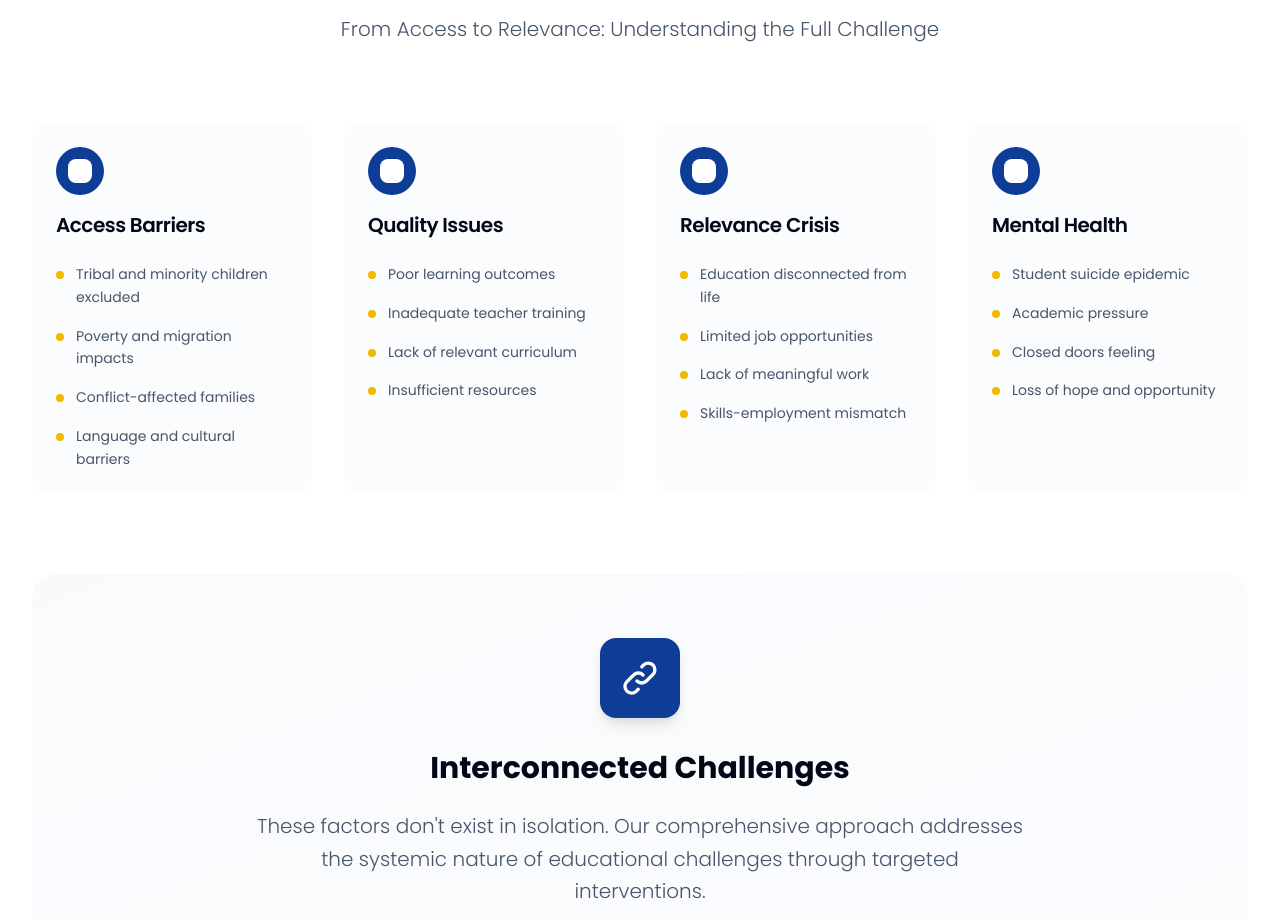
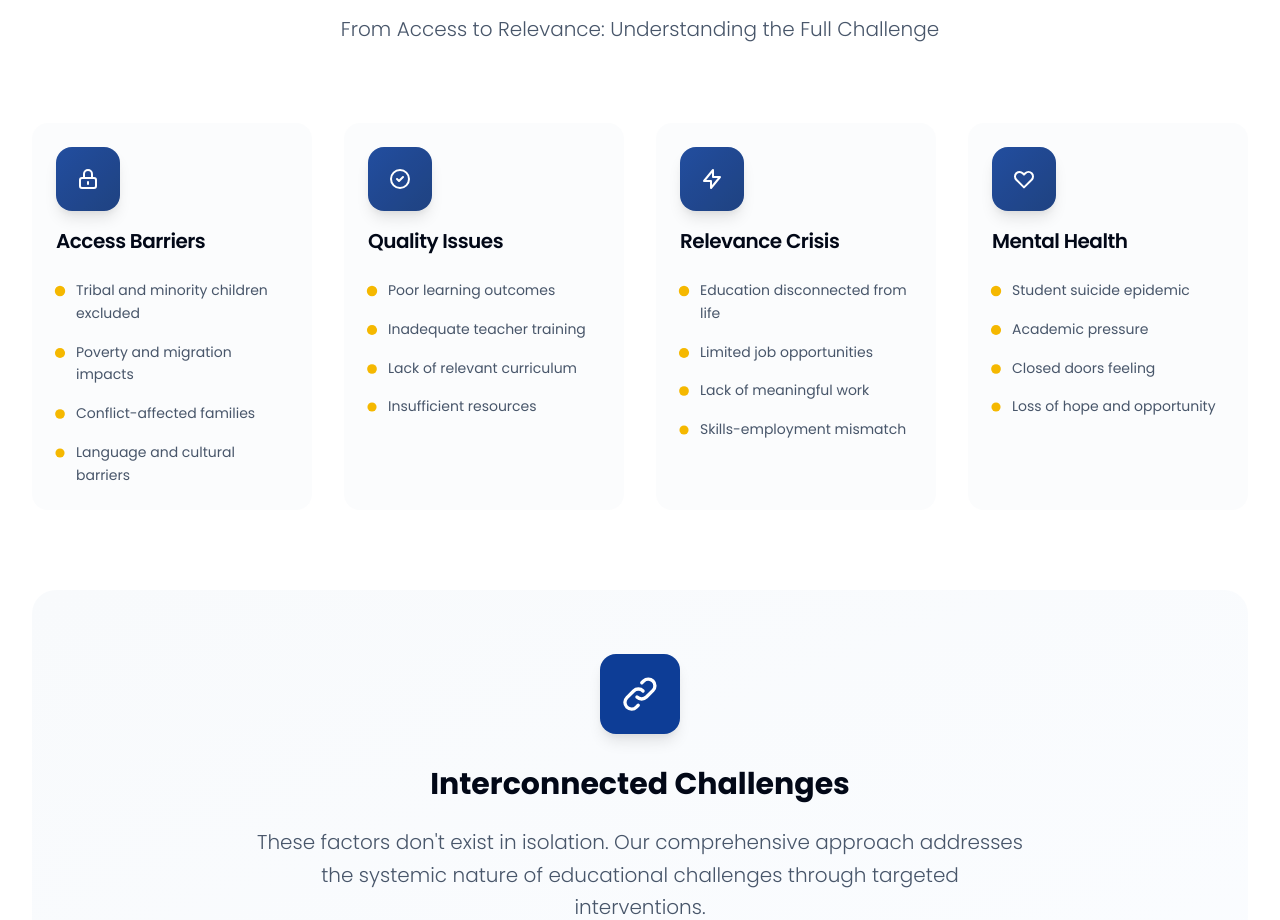
Before and after one commit to jabinweb/sosc, a Next.js app: page / in a window 1280 px wide. Shown: the part 2920-3840 px from the top of the page. Built offline with nearby package versions, Linux system fonts and the light colour scheme.

Commit message:
fix favicon

```diff
--- a/components/sections/RootCause.tsx
+++ b/components/sections/RootCause.tsx
@@ -28,6 +28,85 @@ const scaleOnHover = {
 
 export default function RootCause() {
     const { homepage } = siteContent;
+
+  // Icon components for each category
+  const categoryIcons = {
+    "Access Barriers": (
+      <motion.svg
+        className="w-6 h-6 text-white"
+        fill="none"
+        stroke="currentColor"
+        viewBox="0 0 24 24"
+        initial={{ pathLength: 0 }}
+        animate={{ pathLength: 1 }}
+        transition={{ duration: 2, ease: "easeInOut" }}
+      >
+        <motion.path
+          strokeLinecap="round"
+          strokeLinejoin="round"
+          strokeWidth={2}
+          d="M12 15v2m-6 4h12a2 2 0 002-2v-6a2 2 0 00-2-2H6a2 2 0 00-2 2v6a2 2 0 002 2zm10-10V7a4 4 0 00-8 0v4h8z"
+          initial={{ pathLength: 0, opacity: 0 }}
+          animate={{ pathLength: 1, opacity: 1 }}
+          transition={{ duration: 1.5, ease: "easeInOut" }}
+        />
+      </motion.svg>
+    ),
+    "Quality Issues": (
+      <motion.svg
+        className="w-6 h-6 text-white"
+        fill="none"
+        stroke="currentColor"
+        viewBox="0 0 24 24"
+      >
+        <motion.path
+          strokeLinecap="round"
+          strokeLinejoin="round"
+          strokeWidth={2}
+          d="M9 12l2 2 4-4m6 2a9 9 0 11-18 0 9 9 0 0118 0z"
+          initial={{ pathLength: 0, opacity: 0 }}
+          animate={{ pathLength: 1, opacity: 1 }}
+          transition={{ duration: 1.5, ease: "easeInOut" }}
+        />
+      </motion.svg>
+    ),
+    "Relevance Crisis": (
+      <motion.svg
+        className="w-6 h-6 text-white"
+        fill="none"
+        stroke="currentColor"
+        viewBox="0 0 24 24"
+      >
+        <motion.path
+          strokeLinecap="round"
+          strokeLinejoin="round"
+          strokeWidth={2}
+          d="M13 10V3L4 14h7v7l9-11h-7z"
+          initial={{ pathLength: 0, opacity: 0 }}
+          animate={{ pathLength: 1, opacity: 1 }}
+          transition={{ duration: 1.5, ease: "easeInOut" }}
+        />
+      </motion.svg>
+    ),
+    "Mental Health": (
+      <motion.svg
+        className="w-6 h-6 text-white"
+        fill="none"
+        stroke="currentColor"
+        viewBox="0 0 24 24"
+      >
+        <motion.path
+          strokeLinecap="round"
+          strokeLinejoin="round"
+          strokeWidth={2}
+          d="M4.318 6.318a4.5 4.5 0 000 6.364L12 20.364l7.682-7.682a4.5 4.5 0 00-6.364-6.364L12 7.636l-1.318-1.318a4.5 4.5 0 00-6.364 0z"
+          initial={{ pathLength: 0, opacity: 0, scale: 0.8 }}
+          animate={{ pathLength: 1, opacity: 1, scale: 1 }}
+          transition={{ duration: 1.5, ease: "easeInOut" }}
+        />
+      </motion.svg>
+    ),
+  };
 
   return (
           <section className="py-24 bg-white">
@@ -63,11 +142,30 @@ export default function RootCause() {
                 variants={fadeInUp}
                 className="group"
               >
-                <Card className="h-full border-0 shadow-none bg-gray-50/50 hover:bg-white hover:shadow-lg transition-all duration-300 rounded-2xl">
+                <Card className="h-full border-0 shadow-none bg-gray-50/50 hover:bg-white hover:shadow-lg transition-all duration-300 rounded-2xl overflow-hidden">
                   <CardHeader className="pb-6">
-                    <div className="w-12 h-12 bg-brand-primary rounded-xl flex items-center justify-center mb-4 group-hover:scale-110 transition-transform duration-300">
-                      <div className="w-6 h-6 bg-white rounded-sm"></div>
-                    </div>
+                    <motion.div
+                      className="w-16 h-16 bg-gradient-to-br from-brand-primary to-brand-primary-700 rounded-2xl flex items-center justify-center mb-4 shadow-lg relative overflow-hidden"
+                      whileHover={{ scale: 1.1, rotate: 5 }}
+                      transition={{ type: "spring", stiffness: 300, damping: 20 }}
+                    >
+                      {/* Animated background particles */}
+                      <motion.div
+                        className="absolute inset-0 bg-white/20"
+                        animate={{
+                          scale: [1, 1.2, 1],
+                          opacity: [0.3, 0.5, 0.3],
+                        }}
+                        transition={{
+                          duration: 3,
+                          repeat: Infinity,
+                          ease: "easeInOut"
+                        }}
+                      />
+                      <div className="relative z-10">
+                        {categoryIcons[category.category as keyof typeof categoryIcons]}
+                      </div>
+                    </motion.div>
                     <CardTitle className="text-xl text-gray-900 group-hover:text-brand-primary transition-colors">
                       {category.category}
                     </CardTitle>
@@ -75,10 +173,27 @@ export default function RootCause() {
                   <CardContent className="pt-0">
                     <ul className="space-y-4">
                       {category.causes.map((cause, causeIndex) => (
-                        <li key={causeIndex} className="flex items-start text-gray-600 group-hover:text-gray-700 transition-colors">
-                          <div className="w-2 h-2 bg-brand-secondary rounded-full mt-2 mr-3 flex-shrink-0"></div>
+                        <motion.li
+                          key={causeIndex}
+                          className="flex items-start text-gray-600 group-hover:text-gray-700 transition-colors"
+                          initial={{ opacity: 0, x: -20 }}
+                          whileInView={{ opacity: 1, x: 0 }}
+                          viewport={{ once: true }}
+                          transition={{ delay: 0.1 * causeIndex }}
+                        >
+                          <motion.div
+                            className="w-2 h-2 bg-brand-secondary rounded-full mt-2 mr-3 flex-shrink-0"
+                            animate={{
+                              scale: [1, 1.3, 1],
+                            }}
+                            transition={{
+                              duration: 2,
+                              repeat: Infinity,
+                              delay: causeIndex * 0.2,
+                            }}
+                          />
                           <span className="text-sm leading-relaxed">{cause}</span>
-                        </li>
+                        </motion.li>
                       ))}
                     </ul>
                   </CardContent>
```
